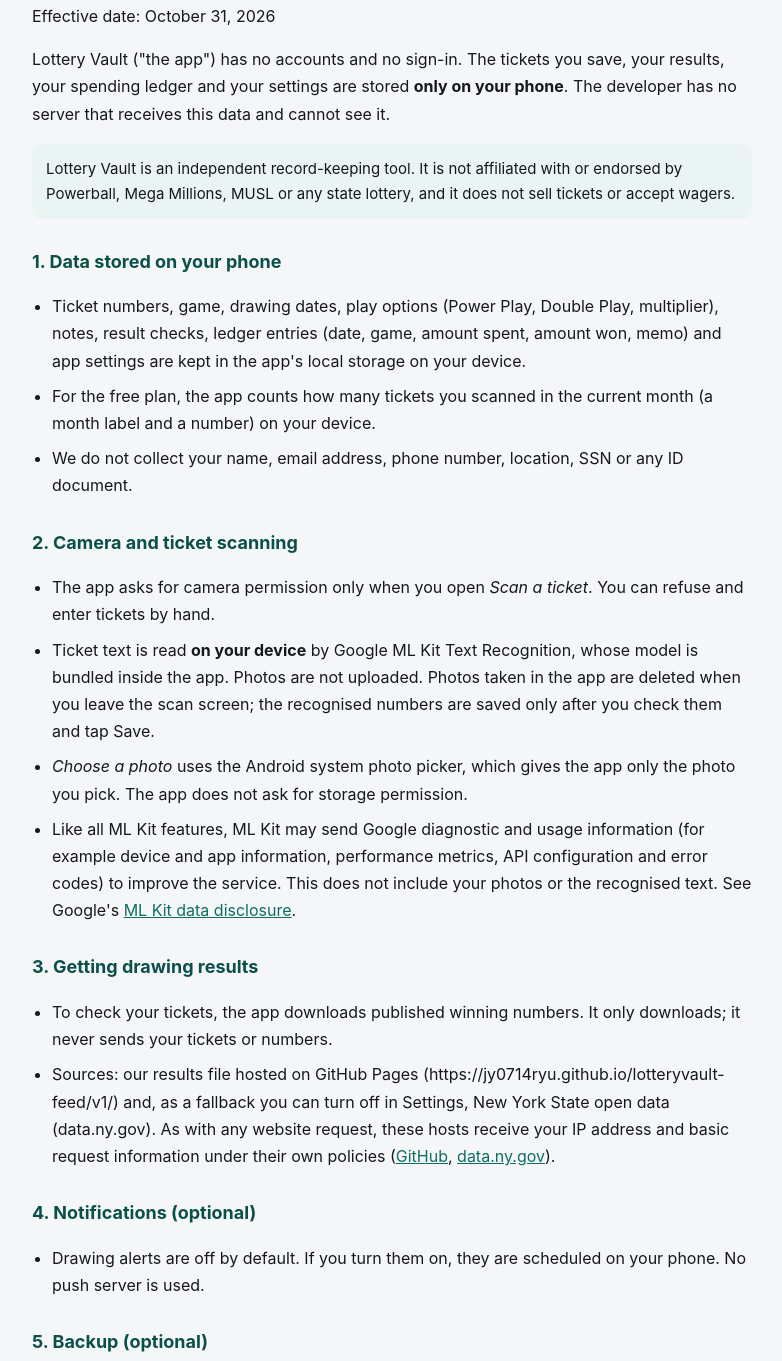
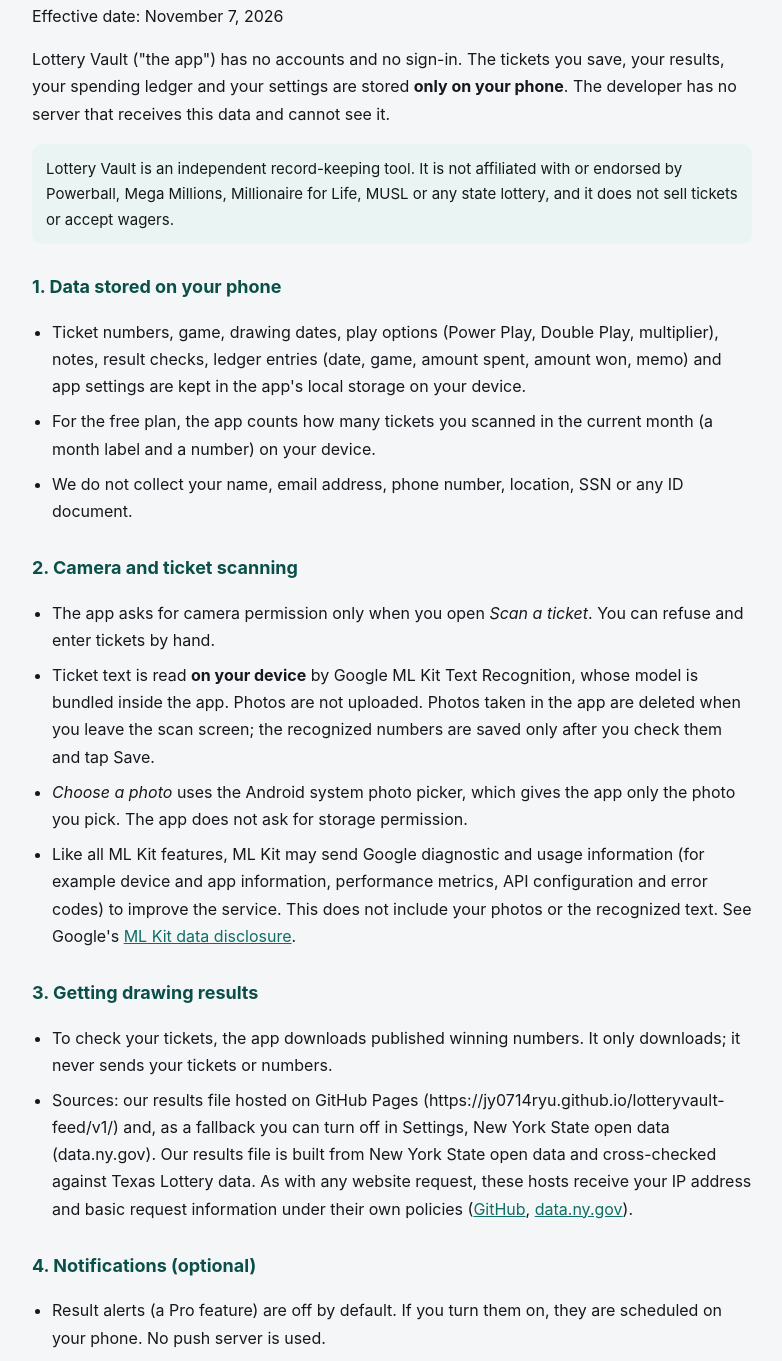
Before and after one commit to jy0714ryu/lotteryvault-privacy, a plain HTML site: page index.html in a window 1280 px wide. Shown: the part 94-1455 px from the top of the page, without its empty margins (248-1030 px from the left). Drawn offline with Linux system fonts and the light colour scheme.

Commit message:
Privacy policy update (effective 2026-11-07): free ad opt-out in Settings, Millionaire for Life, result alerts, US spelling

```diff
--- a/index.html
+++ b/index.html
@@ -24,14 +24,15 @@
 </head>
 <body>
   <h1>Lottery Vault Privacy Policy</h1>
-  <p>Effective date: October 31, 2026</p>
+  <p>Effective date: November 7, 2026</p>
 
   <p>Lottery Vault ("the app") has no accounts and no sign-in. The tickets you save, your results, your
   spending ledger and your settings are stored <strong>only on your phone</strong>. The developer has no
   server that receives this data and cannot see it.</p>
 
   <p class="note">Lottery Vault is an independent record-keeping tool. It is not affiliated with or endorsed
-  by Powerball, Mega Millions, MUSL or any state lottery, and it does not sell tickets or accept wagers.</p>
+  by Powerball, Mega Millions, Millionaire for Life, MUSL or any state lottery, and it does not sell tickets
+  or accept wagers.</p>
 
   <h2>1. Data stored on your phone</h2>
   <ul>
@@ -49,12 +50,12 @@
       enter tickets by hand.</li>
     <li>Ticket text is read <strong>on your device</strong> by Google ML Kit Text Recognition, whose model is
       bundled inside the app. Photos are not uploaded. Photos taken in the app are deleted when you leave
-      the scan screen; the recognised numbers are saved only after you check them and tap Save.</li>
+      the scan screen; the recognized numbers are saved only after you check them and tap Save.</li>
     <li><em>Choose a photo</em> uses the Android system photo picker, which gives the app only the photo you
       pick. The app does not ask for storage permission.</li>
     <li>Like all ML Kit features, ML Kit may send Google diagnostic and usage information (for example
       device and app information, performance metrics, API configuration and error codes) to improve the
-      service. This does not include your photos or the recognised text. See Google's
+      service. This does not include your photos or the recognized text. See Google's
       <a href="https://developers.google.com/ml-kit/android-data-disclosure">ML Kit data disclosure</a>.</li>
   </ul>
 
@@ -64,7 +65,8 @@
       sends your tickets or numbers.</li>
     <li>Sources: our results file hosted on GitHub Pages
       (https://jy0714ryu.github.io/lotteryvault-feed/v1/) and, as a fallback you can turn off in Settings,
-      New York State open data (data.ny.gov). As with any website request, these hosts receive your IP
+      New York State open data (data.ny.gov). Our results file is built from New York State open data and
+      cross-checked against Texas Lottery data. As with any website request, these hosts receive your IP
       address and basic request information under their own policies
       (<a href="https://docs.github.com/en/site-policy/privacy-policies/github-general-privacy-statement">GitHub</a>,
       <a href="https://data.ny.gov/">data.ny.gov</a>).</li>
@@ -72,7 +74,7 @@
 
   <h2>4. Notifications (optional)</h2>
   <ul>
-    <li>Drawing alerts are off by default. If you turn them on, they are scheduled on your phone. No push
+    <li>Result alerts (a Pro feature) are off by default. If you turn them on, they are scheduled on your phone. No push
       server is used.</li>
   </ul>
 
@@ -92,7 +94,7 @@
       <a href="https://policies.google.com/technologies/partner-sites">how Google uses information from sites
       or apps that use its services</a>.</li>
     <li>Where required (for example in the EEA and UK), the app asks for your consent with Google's consent
-      message before personalised ads are shown. You can reset or limit the advertising ID in your Android
+      message before personalized ads are shown. You can reset or limit the advertising ID in your Android
       settings (Settings &gt; Privacy &gt; Ads).</li>
     <li>Gambling and betting ads are blocked for this app. Lottery Vault Pro removes ads.</li>
   </ul>
@@ -122,9 +124,10 @@
     <li>We do not sell your personal information, and we do not share your tickets or ledger with anyone.</li>
     <li>The only third parties that receive data from the app are the Google services described above
       (AdMob, ML Kit diagnostics, Google Play Billing, Google Play age signals) and the result hosts in
-      section 3. In some US states, ad personalisation through AdMob may count as "sharing" for targeted
-      advertising; you can opt out by deleting or limiting your advertising ID in Android settings or by
-      buying Pro.</li>
+      section 3. In some US states, ad personalization through AdMob may count as "sharing" for targeted
+      advertising. You can opt out at any time, free of charge: in the app, open Settings &gt; Ad privacy
+      choices (shown where your state's law applies), and you can also delete or limit your advertising ID
+      in Android settings (Settings &gt; Privacy &gt; Ads).</li>
   </ul>
 
   <h2>10. Deleting your data</h2>
```
